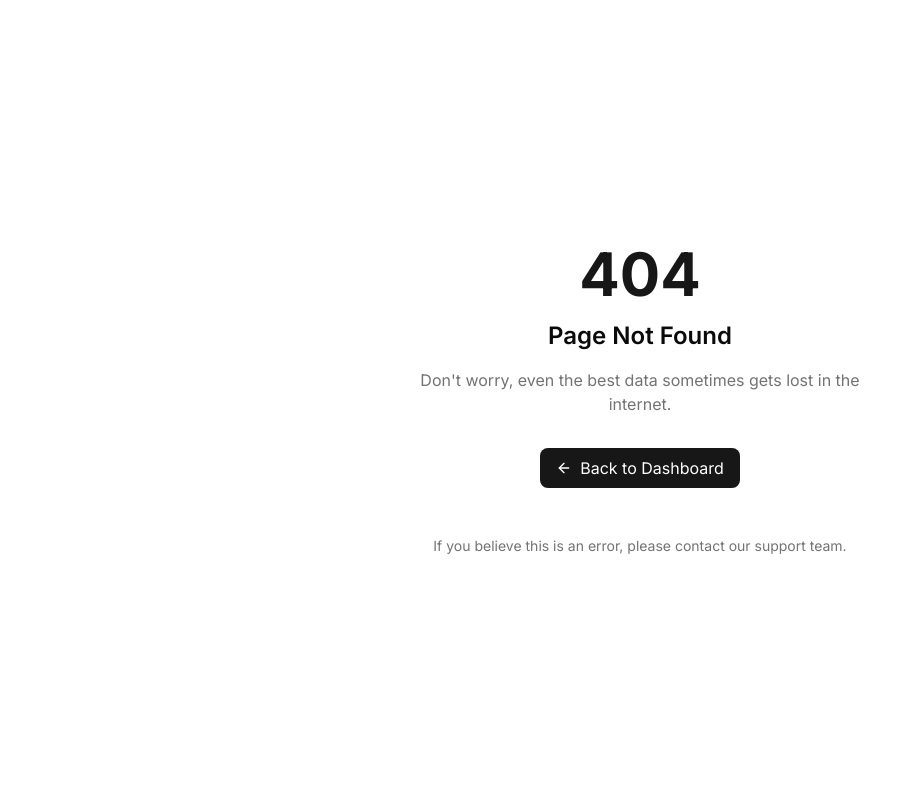
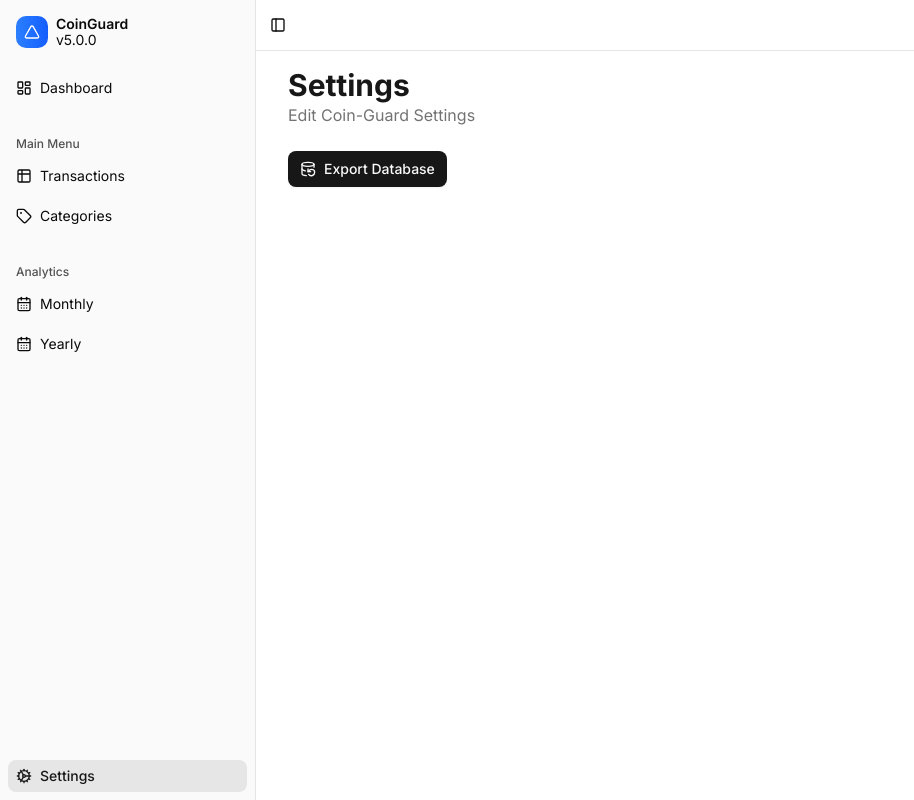
Before and after one commit to StereoPT/coin-guard, a Next.js app: page /settings in a window 1280 px wide. Before the commit this address had no page. Shown: the whole page, without its empty margins (0-914 px from the left). Built offline with nearby package versions, Linux system fonts and the light colour scheme.

Commit message:
feat: Export Database (#15)
* feat: initial page & sidebar

* feat: export from api route

```diff
--- /dev/null
+++ b/src/actions/settings/exportDatabase.ts
@@ -0,0 +1,42 @@
+"use server";
+
+import { config } from "@/constants";
+import { execSync } from "node:child_process";
+import crypto from "node:crypto";
+import fs from "node:fs";
+
+export const ExportDatabase = async () => {
+  try {
+    const timestamp = Date.now();
+    const dbPath = config.databasePath;
+
+    const filePath = `/tmp/backup_${timestamp}.sql`;
+    execSync(`sqlite3 "${dbPath}" .dump > "${filePath}"`);
+    const filename = `database_backup_${timestamp}.sql`;
+
+    const downloadToken = crypto.randomBytes(32).toString("hex");
+    const tokenPath = `/tmp/token_${downloadToken}.json`;
+
+    fs.writeFileSync(
+      tokenPath,
+      JSON.stringify({
+        filePath,
+        filename,
+        contentType: "application/sql",
+        timestamp: Date.now(),
+      }),
+    );
+
+    return {
+      success: true,
+      downloadToken,
+      filename,
+    };
+  } catch (error) {
+    console.error("Export failed:", error);
+    return {
+      success: false,
+      error: error instanceof Error ? error.message : "Unknown error",
+    };
+  }
+};
--- /dev/null
+++ b/src/app/(dashboard)/settings/page.tsx
@@ -0,0 +1,17 @@
+import { PageHeader } from "@/components/PageHeader";
+import { UserSettings } from "@/components/settings/UserSettings";
+
+const SettingsPage = async () => {
+  return (
+    <div className="flex flex-1 flex-col h-full">
+      <div className="flex justify-between">
+        <PageHeader description="Edit Coin-Guard Settings" title="Settings" />
+      </div>
+      <div className="h-full py-6">
+        <UserSettings />
+      </div>
+    </div>
+  );
+};
+
+export default SettingsPage;
--- /dev/null
+++ b/src/app/api/export-database/route.ts
@@ -0,0 +1,44 @@
+import { NextResponse, type NextRequest } from "next/server";
+import fs from "node:fs";
+
+export async function GET(request: NextRequest) {
+  try {
+    const { searchParams } = new URL(request.url);
+    const token = searchParams.get("token");
+
+    if (!token) {
+      return new NextResponse("Token required", { status: 400 });
+    }
+
+    const tokenPath = `/tmp/token_${token}.json`;
+    if (!fs.existsSync(tokenPath)) {
+      return new NextResponse("Invalid or expired token", { status: 404 });
+    }
+
+    const tokenData = JSON.parse(fs.readFileSync(tokenPath, "utf8"));
+
+    if (Date.now() - tokenData.timestamp > 10 * 60 * 1000) {
+      fs.unlinkSync(tokenPath);
+      if (fs.existsSync(tokenData.filePath)) {
+        fs.unlinkSync(tokenData.filePath);
+      }
+
+      return new NextResponse("Token expired", { status: 410 });
+    }
+
+    const fileBuffer = fs.readFileSync(tokenData.filePath);
+
+    fs.unlinkSync(tokenPath);
+    fs.unlinkSync(tokenData.filePath);
+
+    return new NextResponse(fileBuffer, {
+      headers: {
+        "Content-Type": tokenData.contentType,
+        "Content-Disposition": `attachment; filename="${tokenData.filename}"`,
+      },
+    });
+  } catch (error) {
+    console.error("Download error:", error);
+    return new NextResponse("Download failed", { status: 500 });
+  }
+}
--- a/src/components/Sidebar.tsx
+++ b/src/components/Sidebar.tsx
@@ -3,6 +3,7 @@
 import { ROUTES } from "@/constants/routes";
 import {
   CalendarDaysIcon,
+  Cog,
   LayoutDashboard,
   type LucideIcon,
   Table2Icon,
@@ -14,6 +15,7 @@ import { usePathname } from "next/navigation";
 import {
   Sidebar as ShadcnSidebar,
   SidebarContent,
+  SidebarFooter,
   SidebarGroup,
   SidebarGroupLabel,
   SidebarHeader,
@@ -133,6 +135,21 @@ export const Sidebar = () => {
           );
         })}
       </SidebarContent>
+      <SidebarFooter>
+        <SidebarMenu className="gap-2">
+          <SidebarMenuItem>
+            <SidebarMenuButton
+              asChild
+              isActive={isActive(ROUTES.settings, pathname)}
+              tooltip="Settings"
+            >
+              <Link href={ROUTES.settings}>
+                <Cog /> Settings
+              </Link>
+            </SidebarMenuButton>
+          </SidebarMenuItem>
+        </SidebarMenu>
+      </SidebarFooter>
       <SidebarRail />
     </ShadcnSidebar>
   );
--- /dev/null
+++ b/src/components/settings/UserSettings.tsx
@@ -0,0 +1,33 @@
+"use client";
+
+import { useExportDatabase } from "@/hooks/settings/useExportDatabase";
+import { Button } from "@/ui/button";
+import { DatabaseBackup, Loader2 } from "lucide-react";
+
+export const UserSettings = () => {
+  const { mutateAsync, isPending } = useExportDatabase();
+
+  const handleExport = async () => {
+    const result = await mutateAsync();
+
+    if (result.success && result.filename) {
+      const link = document.createElement("a");
+
+      link.href = `/api/export-database?token=${result.downloadToken}`;
+      link.download = result.filename;
+
+      document.body.appendChild(link);
+      link.click();
+      document.body.removeChild(link);
+    }
+  };
+
+  return (
+    <div className="flex gap-4">
+      <Button disabled={isPending} onClick={handleExport}>
+        {isPending ? <Loader2 className="animate-spin" /> : <DatabaseBackup />}
+        Export Database
+      </Button>
+    </div>
+  );
+};
--- a/src/constants/index.ts
+++ b/src/constants/index.ts
@@ -1,3 +1,4 @@
 export const config = {
   username: process.env.NEXT_PUBLIC_USER_NAME,
+  databasePath: process.env.DATABASE_PATH,
 };
--- a/src/constants/routes.ts
+++ b/src/constants/routes.ts
@@ -11,4 +11,6 @@ export const ROUTES = {
     monthly: "/analytics/monthly",
     yearly: "/analytics/yearly",
   },
+
+  settings: "/settings",
 } as const;
--- /dev/null
+++ b/src/hooks/settings/useExportDatabase.ts
@@ -0,0 +1,8 @@
+import { ExportDatabase } from "@/actions/settings/exportDatabase";
+import { useMutation } from "@tanstack/react-query";
+
+export const useExportDatabase = () => {
+  return useMutation({
+    mutationFn: () => ExportDatabase(),
+  });
+};
```
Also changed, not shown: 1 other file (tests, documents, lock files or other folders).
